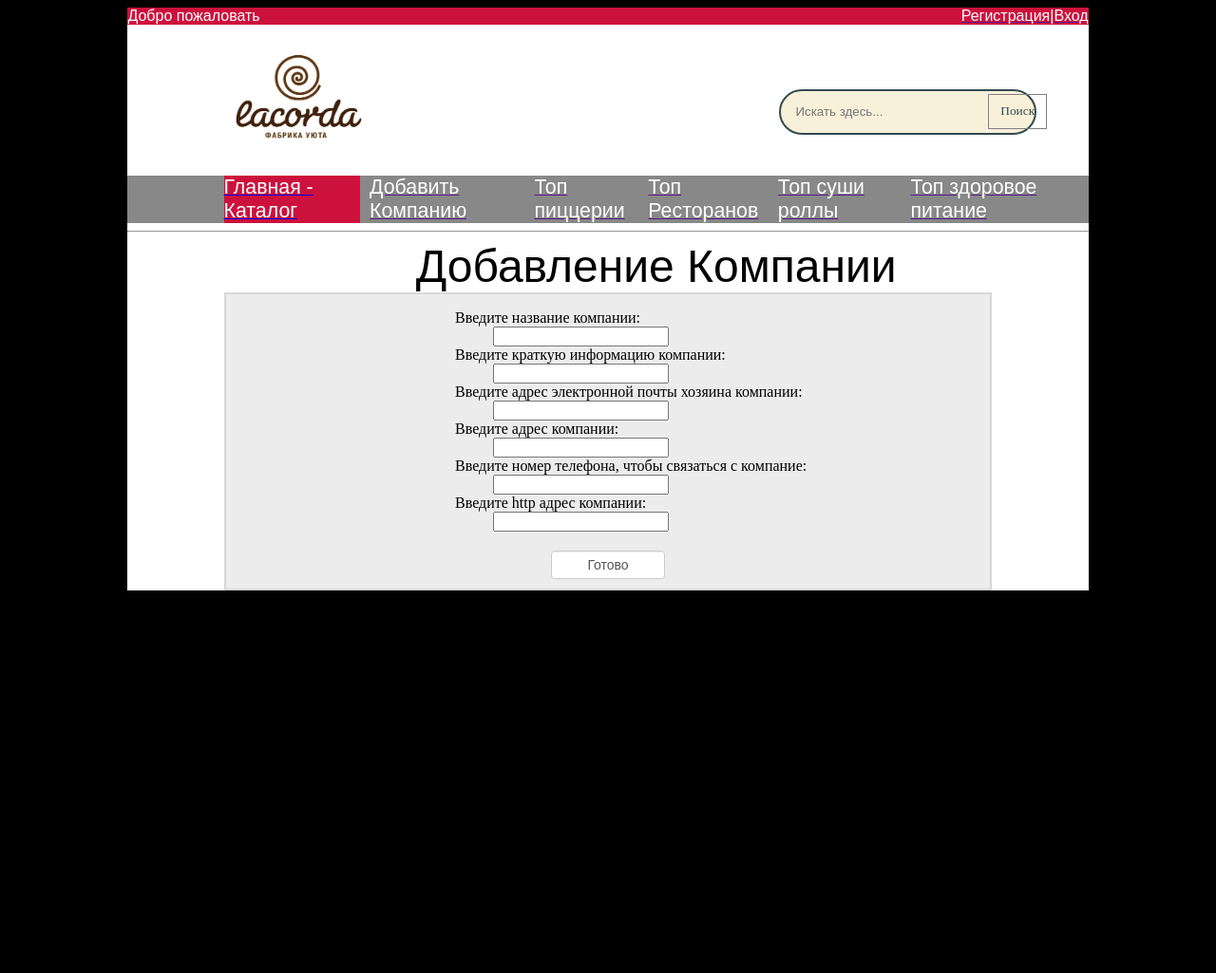
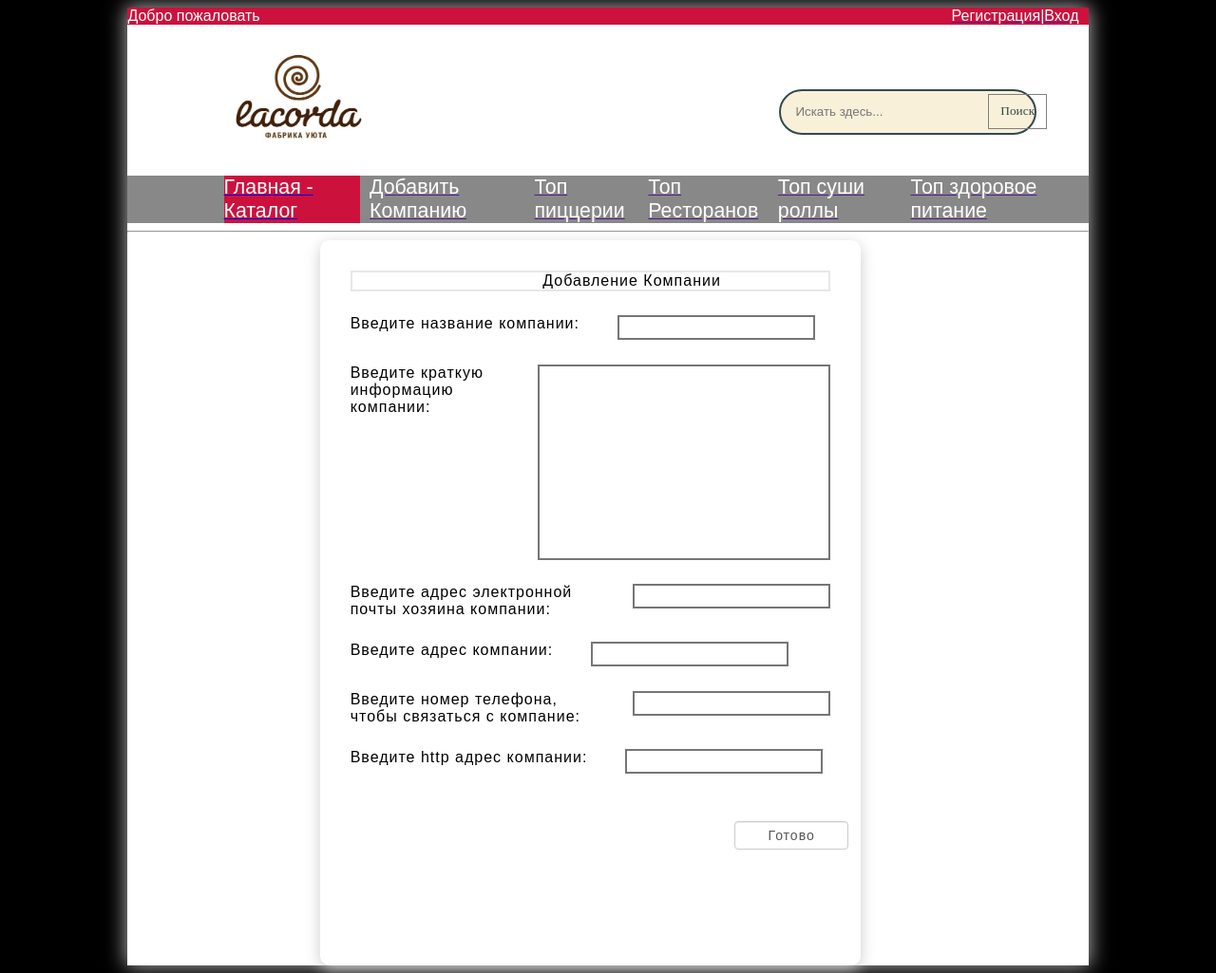
Before and after one commit to danila-art/storage, a PHP site: page /HTML/AddCompany.html in a window 1280 px wide. Shown: the whole page at 95% size. Before the commit the page ends 622 px from the top, so only its background shows below. Run offline with PHP 8.4, Linux system fonts and the light colour scheme.

Commit message:
Add files via upload

```diff
--- a/KatalogCompany/CSS/add_company_style.css
+++ b/KatalogCompany/CSS/add_company_style.css
@@ -3,19 +3,31 @@
     height: 100%;
 }
 
+.k1 {
+    border-style: solid;
+    border-width: 2px;
+    border-color: rgba(195, 195, 195, 0.4);
+}
+
 .alladd span {
-    margin-left: 30%;
-    font-family: Arial;
-    font-size: 36pt;
+    margin-left: 40%;
+    font-family: sans-serif;
+    letter-spacing: 1px;
+
 }
 
 .form_add_company {
-    border-style: solid;
-    margin-left: 10%;
-    margin-right: 10%;
-    border-width: 2px;
-    border-color: rgba(195, 195, 195, 0.5);
-    background-color: rgba(195, 195, 195, 0.31);
+    /*border-style: solid;*/
+    /*border-width: 2px;*/
+    /*border-color: rgba(195, 195, 195, 0.5);*/
+    /*background-color: rgba(195, 195, 195, 0.31);*/
+    margin-left: 20%;
+    margin-right: 20%;
+    width: 50%;
+    padding: 32px;
+    border-radius: 10px;
+    box-shadow: 0 4px 16px #ccc;
+    height: 700px;
 }
 
 .form_add_company dl {
@@ -32,7 +44,8 @@
     color: #555555;
     display: block;
     width: 120px;
-    margin: 20px auto;
+    margin-top: 10%;
+    margin-left: 80%;
     font-size: 14px;
     text-align: center;
     height: 30px;
@@ -41,8 +54,57 @@
     padding: 4px 6px;
     vertical-align: middle;
     text-decoration: none;
+    font-family: sans-serif;
+    letter-spacing: 1px;
 }
 
 .form_add_company input#okey:hover, .form_add_company input#okey:focus {
     border-color: rgba(82, 168, 236, 0.8);
 }
+
+.form_add_company dt {
+    font-family: sans-serif;
+    letter-spacing: 1px;
+}
+
+.form_add_company input {
+    border-style: solid;
+    width: 200px;
+    height: 20px;
+}
+
+.form_add_company input#opis {
+    border-style: solid;
+    width: 300px;
+    height: 200px;
+}
+
+.line1 {
+    display: flex;
+    margin-top: 5%;
+}
+
+.line2 {
+    display: flex;
+    margin-top: 5%;
+}
+
+.line3 {
+    display: flex;
+    margin-top: 5%;
+}
+
+.line4 {
+    display: flex;
+    margin-top: 5%;
+}
+
+.line5 {
+    display: flex;
+    margin-top: 5%;
+}
+
+.line6 {
+    display: flex;
+    margin-top: 5%;
+}
--- a/KatalogCompany/CSS/stylesheet.css
+++ b/KatalogCompany/CSS/stylesheet.css
@@ -7,6 +7,7 @@ body {
     width: 80%;
     height: 100%;
     background-color: white;
+    box-shadow: 0 0 20px 1px rgba(255,255,255,0.7);
 }
 
 .header {
@@ -22,6 +23,7 @@ body {
 
 .regauto {
     margin-left: auto;
+    margin-right: 1%;
 }
 
 .redline span {
--- a/KatalogCompany/HTML/AddCompany.html
+++ b/KatalogCompany/HTML/AddCompany.html
@@ -30,7 +30,7 @@
         </div>
         <div class="Navigation">
             <div class="Home">
-                <a href="index.php"><span>Главная - Каталог</span></a>
+                <a href="../index.php"><span>Главная - Каталог</span></a>
             </div>
             <div class="addcatalog">
                 <a href=""><span>Добавить Компанию</span></a>
@@ -51,29 +51,42 @@
     </div>
     <hr>
     <div class="alladd">
-        <span>Добавление Компании</span>
+
         <div class="form_add_company">
             <form action="../PHP/Companys/database_company.php" method="post">
-                <dl>
+                <div class="k1">
+                    <span>Добавление Компании</span>
+                </div>
+                <div class="line1">
                     <dt>Введите название компании:</dt>
                     <dd><input type="text" name="name_company"></dd>
+                </div>
                 <!--Блок 1 конец-->
+                <div class="line2">
                     <dt>Введите краткую информацию компании:</dt>
-                    <dd><input type="text" name="info_company"></dd>
+                    <dd><input type="text" name="info_company" id="opis"></dd>
+                </div>
                 <!--Блок 2 конец-->
+                <div class="line3">
                     <dt>Введите адрес электронной почты хозяина компании:</dt>
                     <dd><input type="text" name="mail_company"></dd>
+                </div>
                 <!--Блок 3 конец-->
+                <div class="line4">
                     <dt>Введите адрес компании:</dt>
                     <dd><input type="text" name="adres_company"></dd>
+                </div>
                 <!--Блок 4 конец-->
+                <div class="line5">
                     <dt>Введите номер телефона, чтобы связаться с компание:</dt>
                     <dd><input type="text" name="fhone"></dd>
+                </div>
                 <!--Блок 5 конец-->
+                <div class="line6">
                     <dt>Введите http адрес компании:</dt>
                     <dd><input type="text" name="internet_adres_company"></dd>
+                </div>
                 <!--Блок 6 конец-->
-                </dl>
                 <input type="submit" value="Готово" id="okey">
             </form>
         </div>
--- a/KatalogCompany/PHP/Companys/database_company.php
+++ b/KatalogCompany/PHP/Companys/database_company.php
@@ -16,6 +16,7 @@ else{
 </div>
 </body>
 </html>';
+    exit();
 }
 //---------------------------------------------------------
 if (!empty($_POST['info_company'])){
@@ -28,6 +29,7 @@ else{
     <p>Поле->Информация о Компание = ПУСТО!</p>
 </div>
 ';
+    exit();
 }
 //----------------------------------------------------------
 if (!empty($_POST['mail_company'])){
@@ -40,6 +42,7 @@ else{
     <p>Поле->Адрес электронной почты = ПУСТО!</p>
 </div>
 ';
+    exit();
 }
 //----------------------------------------------------------
 if (!empty($_POST['adres_company'])){
@@ -52,6 +55,7 @@ else{
     <p>Поле->Адрес компании = ПУСТО!</p>
 </div>
 ';
+    exit();
 }
 //----------------------------------------------------------
 if (!empty($_POST['fhone'])){
@@ -64,6 +68,7 @@ else{
     <p>Поле->Номер телефона = ПУСТО!</p>
 </div>
 ';
+    exit();
 }
 //----------------------------------------------------------
 if (!empty($_POST['internet_adres_company'])){
@@ -76,6 +81,7 @@ else{
     <p>Поле->HTTP адрес = ПУСТО!</p>
 </div>
 ';
+    exit();
 }
 if ($name_company != null && $adres_company !=null && $fhone != null && $info_company != null && $internet_adres_company != null && $mail_company != null) {
     $company_my_sql = new mysqli('localhost', 'root', '', 'company');
--- a/KatalogCompany/trash.html
+++ b/KatalogCompany/trash.html
@@ -5,8 +5,7 @@
     <title>Ошибка - Заполняемость данных</title>
 </head>
 <body>
-<div style="border-style: solid; border-width: 2px; border-color: rgba(195,195,195,0.5); text-align: center; margin-top: 30%; margin-left: 30%; margin-right: 30%;">
-    <h1>Ошибка в правильнольсти введённых данных:</h1>
+
 </div>
 </body>
 </html>
```
Also changed, not shown: KatalogCompany/index.php (+35 -1 lines). Lines whose indentation alone changed are shown as unchanged.
